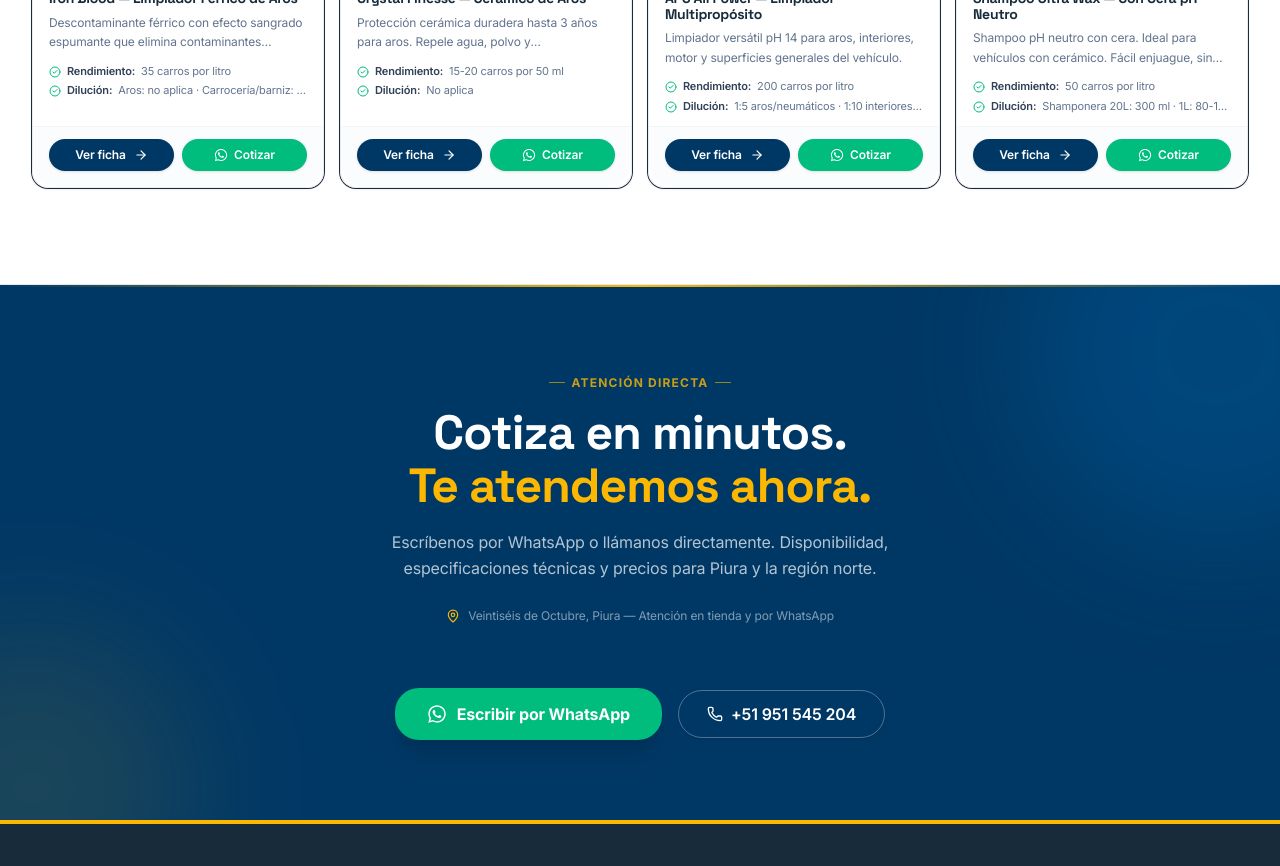
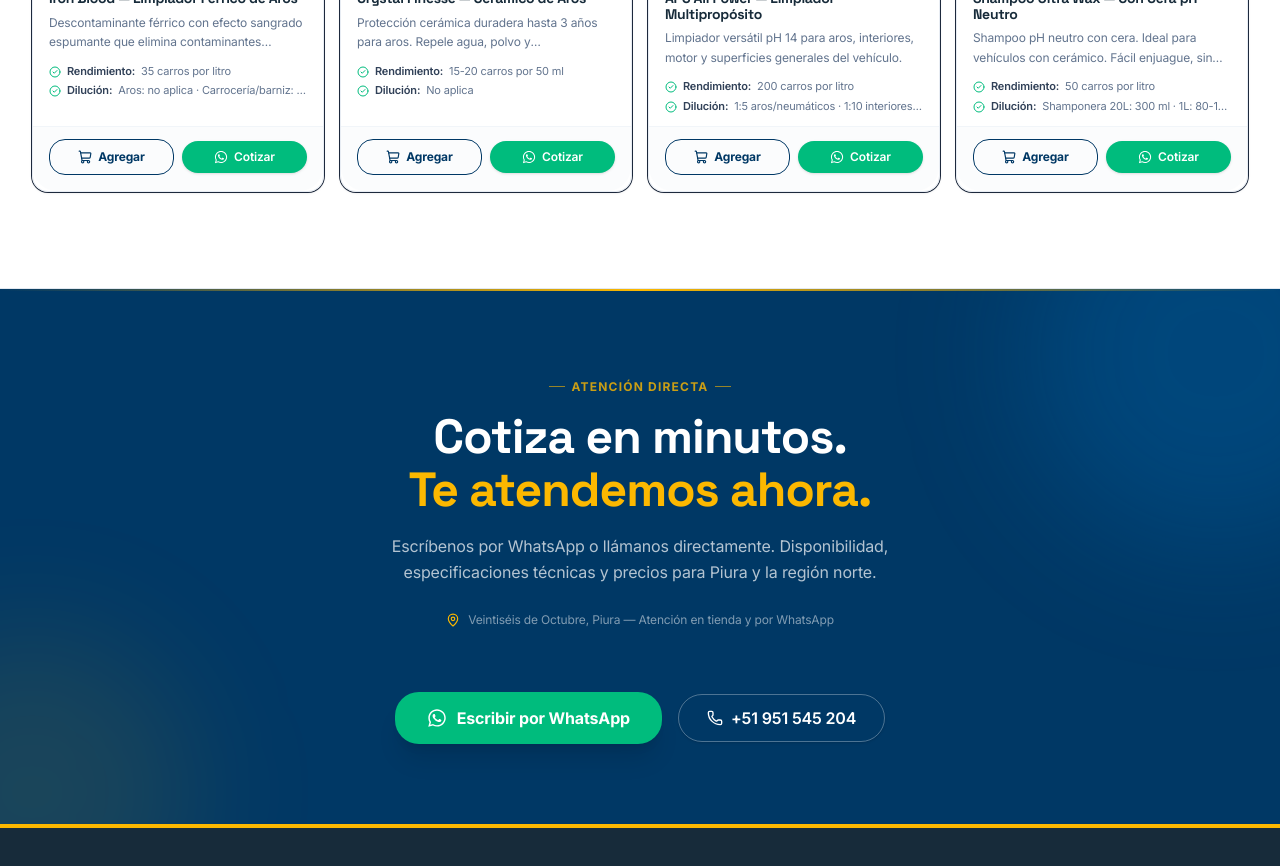
Before and after one commit to Jerowaree/gondolaperu, a React (Vite) app: page / in a window 1280 px wide. Shown: the part 3280-4146 px from the top of the page. Built offline with nearby package versions, Linux system fonts and the light colour scheme.

Commit message:
fix: restore product card favorites and cart actions

```diff
--- a/src/components/commerce/StackzeroProductCard.tsx
+++ b/src/components/commerce/StackzeroProductCard.tsx
@@ -1,17 +1,17 @@
 import { Link } from 'react-router-dom'
-import { ArrowRight, CheckCircle2 } from 'lucide-react'
+import { CheckCircle2, Heart, ShoppingCart } from 'lucide-react'
 import { FaWhatsapp } from 'react-icons/fa'
 import type { Product } from '@/types/product'
 import { getCategoryById } from '@/lib/categories'
 import { buildWhatsAppUrl, whatsappConfig } from '@/config/site'
-import { handleImageError } from '@/lib/utils'
+import { cn, handleImageError } from '@/lib/utils'
 import { Badge } from '@/components/ui/badge'
-import { Button } from '@/components/ui/button'
 import {
   Card,
   CardContent,
   CardFooter,
 } from '@/components/ui/card'
+import { useCart } from '@/contexts/CartContext'
 
 interface StackzeroProductCardProps {
   product: Product
@@ -26,10 +26,13 @@ export function StackzeroProductCard({ product, className = '' }: StackzeroProdu
 
   const isAutomotriz = product.line === 'automotriz'
   const whatsappUrl = buildWhatsAppUrl(whatsappConfig.productMessage(product.name))
+  const { addToCart, isInCart, toggleFavorite, isFavorite } = useCart()
+  const inCart = isInCart(product.id)
+  const favorited = isFavorite(product.id)
 
   return (
     <Card
-      className={`group p-0 gap-0 overflow-hidden rounded-2xl border border-slate-200/80 shadow-sm hover:shadow-xl hover:border-[#003865]/25 transition-all duration-300 ${className}`}
+      className={`group h-full p-0 gap-0 overflow-hidden rounded-2xl border border-slate-200/80 shadow-sm hover:shadow-xl hover:border-[#003865]/25 transition-all duration-300 ${className}`}
     >
       {/* ── Image ──────────────────────────────────────────────── */}
       <div className="relative overflow-hidden bg-slate-100 aspect-[4/3]">
@@ -62,6 +65,22 @@ export function StackzeroProductCard({ product, className = '' }: StackzeroProdu
             className="w-full h-full object-cover object-center transition-transform duration-500 ease-out group-hover:scale-105"
           />
         </Link>
+
+        {/* Favorito: siempre accesible en pantallas táctiles */}
+        <button
+          type="button"
+          onClick={() => toggleFavorite(product.id)}
+          aria-label={favorited ? 'Quitar de favoritos' : 'Guardar en favoritos'}
+          className={cn(
+            'absolute right-3 bottom-3 z-10 flex w-9 h-9 items-center justify-center rounded-full shadow-sm transition-all duration-150',
+            'sm:bottom-auto sm:top-3 sm:opacity-0 sm:group-hover:opacity-100',
+            favorited
+              ? 'bg-red-500 text-white opacity-100'
+              : 'bg-white/95 text-slate-500 hover:bg-white hover:text-red-500',
+          )}
+        >
+          <Heart className={cn('w-4 h-4', favorited && 'fill-current')} />
+        </button>
 
         {/* Hover shimmer */}
         <div className="absolute inset-0 bg-gradient-to-t from-black/15 to-transparent opacity-0 group-hover:opacity-100 transition-opacity duration-300 pointer-events-none" />
@@ -106,16 +125,20 @@ export function StackzeroProductCard({ product, className = '' }: StackzeroProdu
       </CardContent>
 
       {/* ── Footer / Actions ───────────────────────────────────── */}
-      <CardFooter className="flex items-center gap-2 p-4 pt-3 border-t border-slate-100 bg-slate-50/50">
-        <Button
-          to={`/productos/${product.slug}`}
-          variant="default"
-          size="sm"
-          className="flex-1"
-          iconRight={<ArrowRight className="w-3.5 h-3.5" />}
+      <CardFooter className="grid grid-cols-2 gap-2 p-4 pt-3 border-t border-slate-100 bg-slate-50/50">
+        <button
+          type="button"
+          onClick={() => addToCart(product)}
+          className={cn(
+            'inline-flex h-9 items-center justify-center gap-1.5 rounded-lg px-2 text-xs font-bold transition-colors',
+            inCart
+              ? 'bg-[#003865] text-white'
+              : 'border border-[#003865] text-[#003865] hover:bg-[#003865] hover:text-white',
+          )}
         >
-          Ver ficha
-        </Button>
+          <ShoppingCart className="w-3.5 h-3.5 shrink-0" />
+          {inCart ? 'En lista' : 'Agregar'}
+        </button>
 
         <a
           href={whatsappUrl}
```
